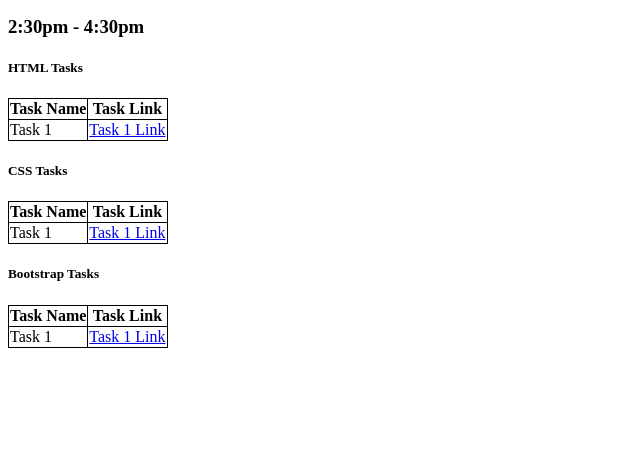
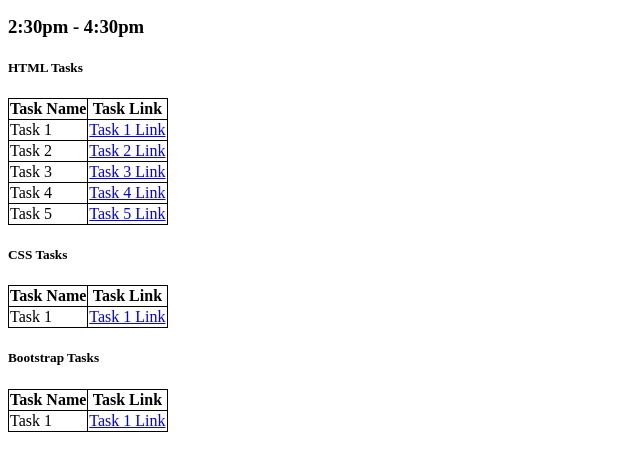
Before and after one commit to bvishu-ai/MERN-Task, a plain HTML site: page index.html in a window 1280 px wide. Shown: the part 105-576 px from the top of the page, without its empty margins (0-640 px from the left). Drawn offline with Linux system fonts and the light colour scheme.

Commit message:
updated index html

```diff
--- a/index.html
+++ b/index.html
@@ -28,7 +28,33 @@
       </tr>
       <tr>
         <td>Task 1</td>
-        <td><a href="./Tasks.html">Task 1 Link</a></td>
+        <td>
+          <a href="./htmltasks/Task1.html" target="_blank">Task 1 Link</a>
+        </td>
+      </tr>
+      <tr>
+        <td>Task 2</td>
+        <td>
+          <a href="./htmltasks/Task2.html" target="_blank">Task 2 Link</a>
+        </td>
+      </tr>
+      <tr>
+        <td>Task 3</td>
+        <td>
+          <a href="./htmltasks/Task3.html" target="_blank">Task 3 Link</a>
+        </td>
+      </tr>
+      <tr>
+        <td>Task 4</td>
+        <td>
+          <a href="./htmltasks/Task4.html" target="_blank">Task 4 Link</a>
+        </td>
+      </tr>
+      <tr>
+        <td>Task 5</td>
+        <td>
+          <a href="./htmltasks/Task5.html" target="_blank">Task 5 Link</a>
+        </td>
       </tr>
     </table>
 
```
